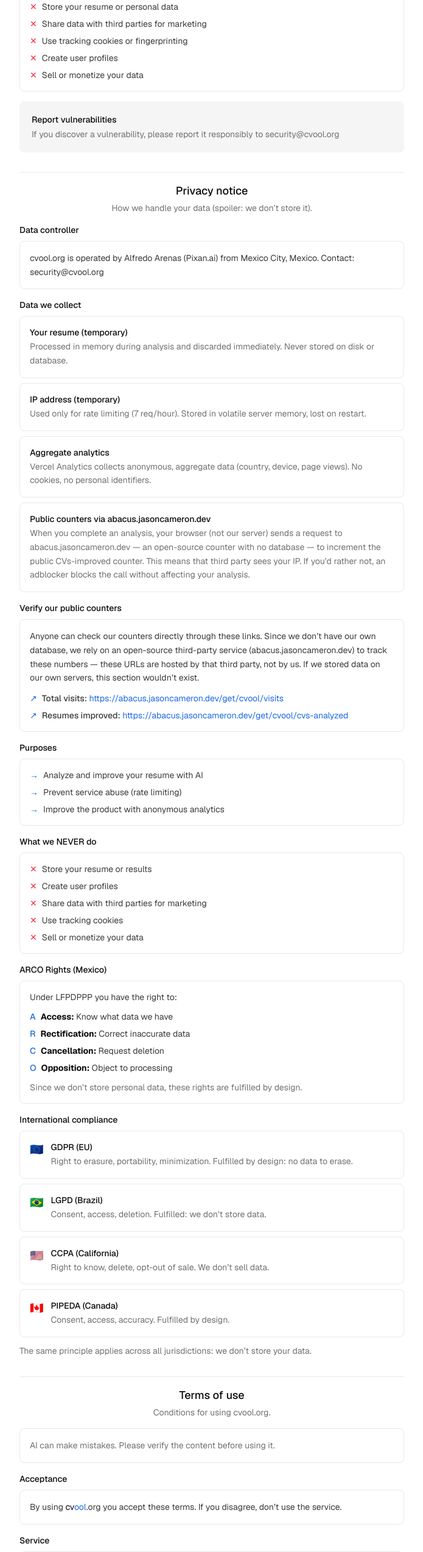
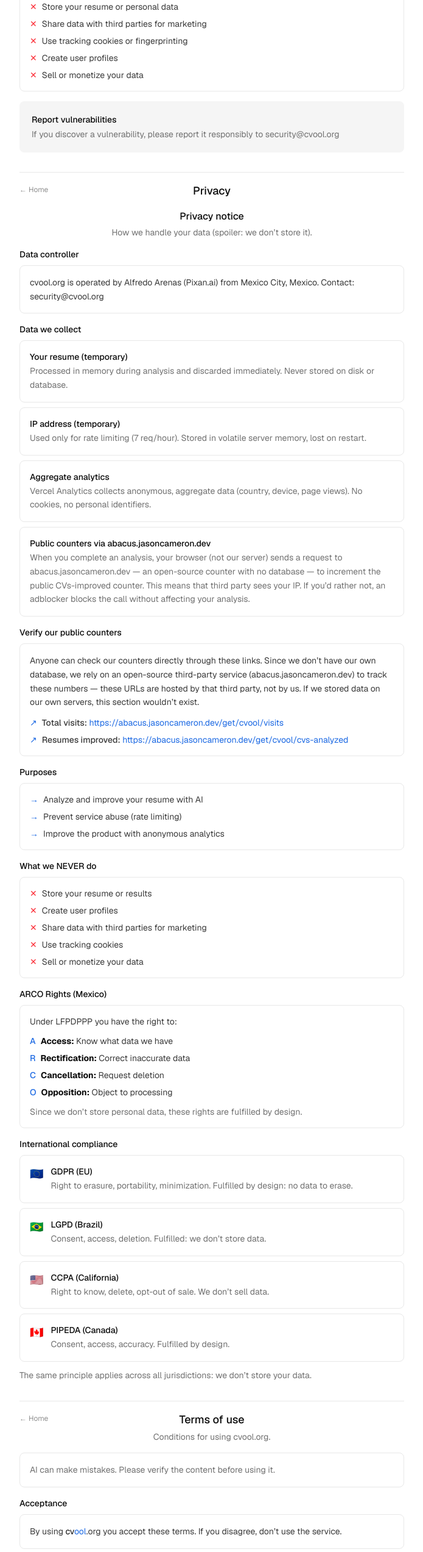
Before and after one commit to pixan-ai/cvool, a Next.js app: page /legal in a window 1280 px wide. Shown: the part 1069-3614 px from the top of the page at 61% size, without its empty margins (292-987 px from the left). Built offline with nearby package versions, Linux system fonts and the light colour scheme.

Commit message:
fix: legal-section-headers
Add 'Privacy' h2 above 'Privacy notice' in /legal#privacy, and a
'<- Inicio/Home' link to the left of both the new Privacy header and
the existing Terms header.

```diff
--- a/src/app/legal/page.tsx
+++ b/src/app/legal/page.tsx
@@ -1,5 +1,6 @@
 "use client";
 import { useEffect } from "react";
+import Link from "next/link";
 import { SubHeader, SubFooter, useSubLang } from "@/components/SubLayout";
 import { CvoolText } from "@/components/CvoolBrand";
 
@@ -256,8 +257,12 @@ export default function LegalPage() {
 
       {/* PRIVACY */}
       <section id="privacy" className="space-y-4 scroll-mt-8 pt-4 border-t border-ink-100">
+        <div className="relative text-center space-y-1">
+          <Link href="/" className="absolute left-0 top-1 text-xs text-ink-400 hover:text-accent transition">{lang === "es" ? "← Inicio" : "← Home"}</Link>
+          <h2 className="text-lg font-medium text-ink-900">{t.nav.privacy}</h2>
+        </div>
         <div className="text-center space-y-1">
-          <h2 className="text-lg font-medium text-ink-900">{t.privacy.heading}</h2>
+          <h3 className="text-base font-medium text-ink-900">{t.privacy.heading}</h3>
           <p className="text-sm text-ink-500">{t.privacy.sub}</p>
         </div>
         <section>
@@ -333,7 +338,8 @@ export default function LegalPage() {
 
       {/* TERMS */}
       <section id="terms" className="space-y-4 scroll-mt-8 pt-4 border-t border-ink-100">
-        <div className="text-center space-y-1">
+        <div className="relative text-center space-y-1">
+          <Link href="/" className="absolute left-0 top-1 text-xs text-ink-400 hover:text-accent transition">{lang === "es" ? "← Inicio" : "← Home"}</Link>
           <h2 className="text-lg font-medium text-ink-900">{t.terms.heading}</h2>
           <p className="text-sm text-ink-500">{t.terms.sub}</p>
         </div>
```
